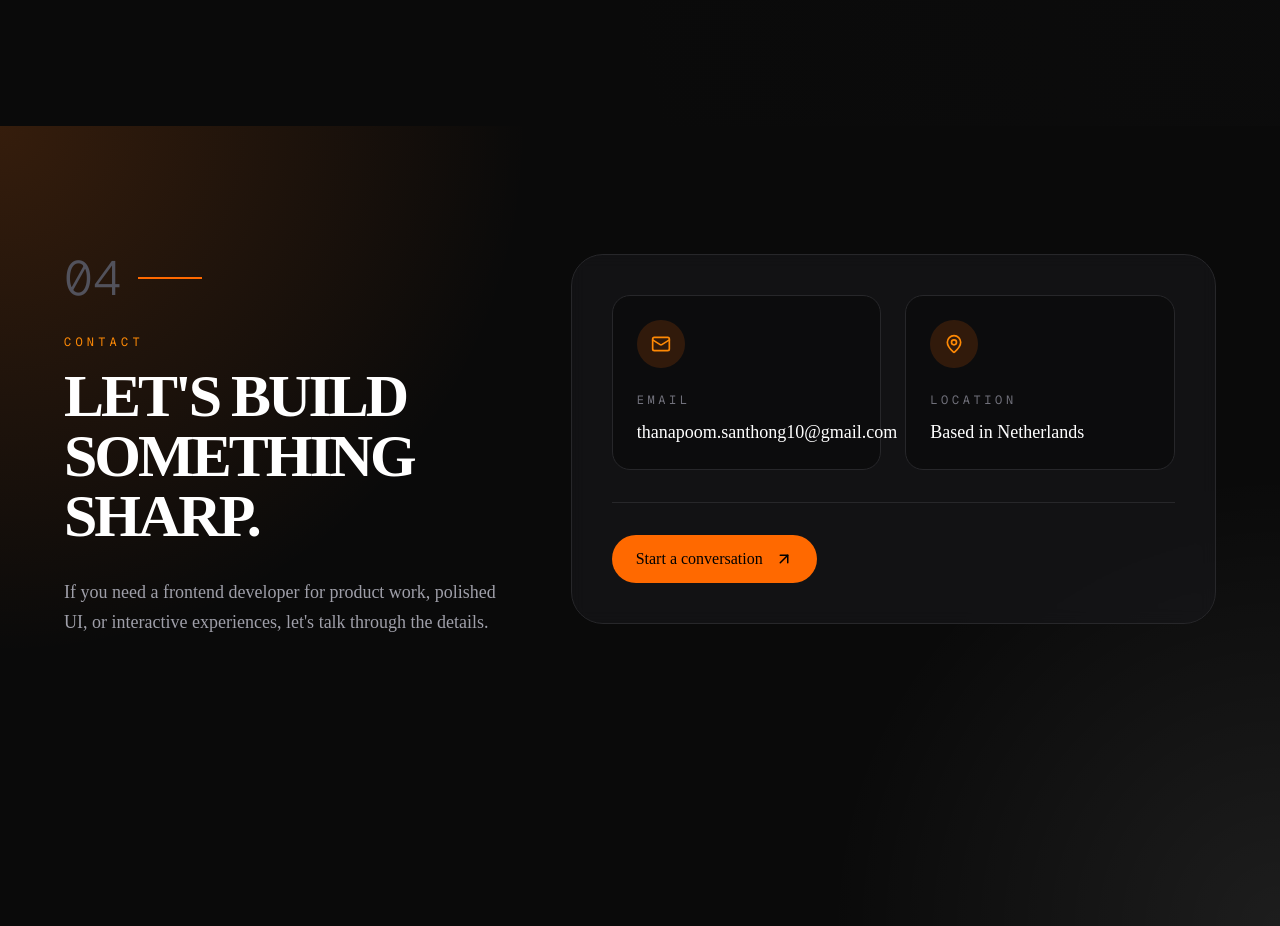
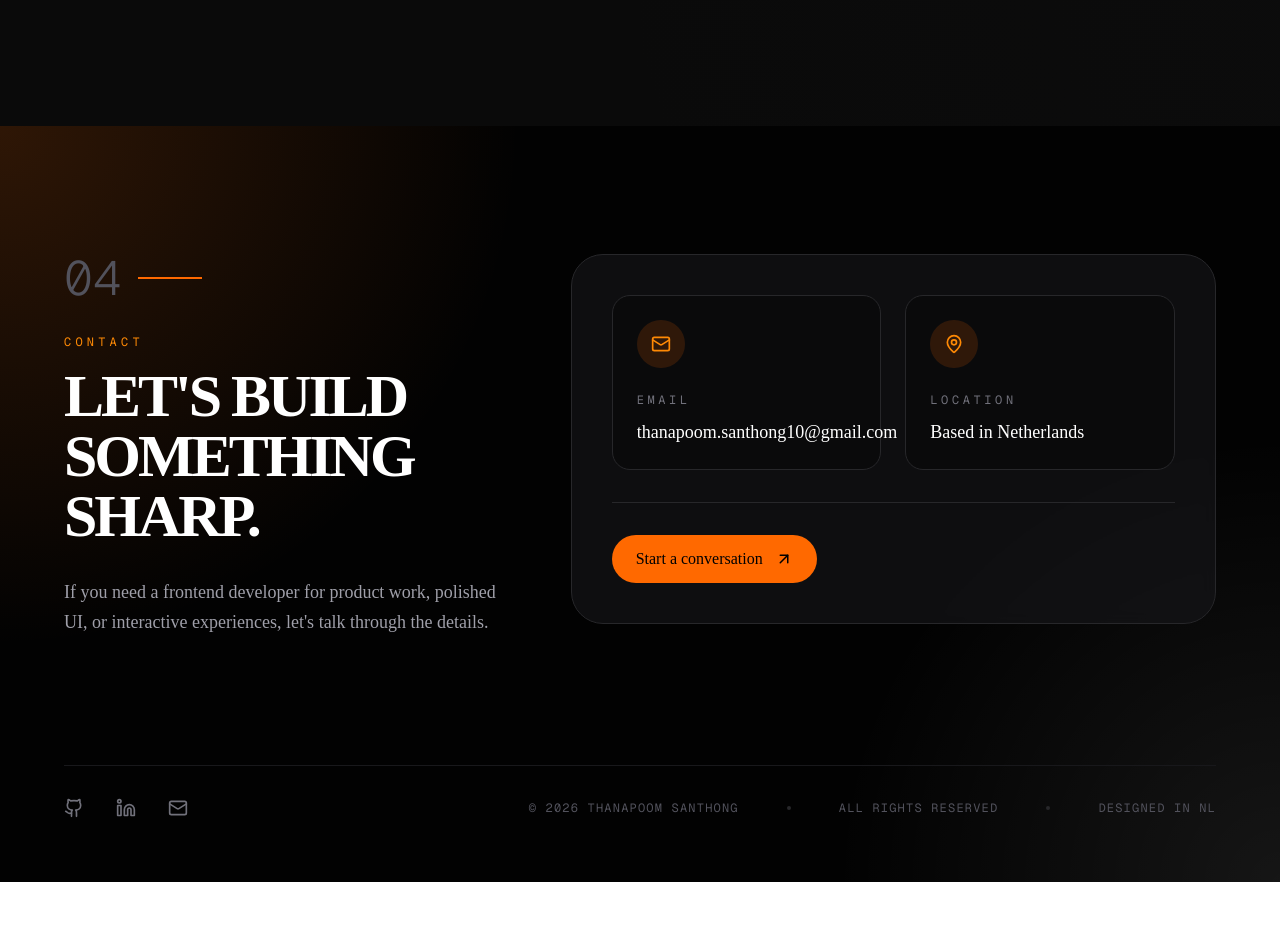
Before and after one commit to Poomsanthong/PoomSan-Porfolio, a Next.js app: page / in a window 1280 px wide. Shown: the part 4643-5569 px from the top of the page. After the commit the page ends 5525 px from the top, so only its background shows below. Built offline with nearby package versions, Linux system fonts and the light colour scheme.

Commit message:
feat : added  the footer with links

```diff
--- a/components/Contact.tsx
+++ b/components/Contact.tsx
@@ -1,13 +1,14 @@
 "use client";
 
 import { motion } from "framer-motion";
-import { ArrowUpRight, Mail, MapPin } from "lucide-react";
+import { ArrowUpRight, Mail, MapPin, Linkedin, Github } from "lucide-react";
 
 const contactLinks = [
   {
     label: "Email",
     value: "thanapoom.santhong10@gmail.com",
     href: "#contact",
+
     icon: Mail,
   },
   {
@@ -22,7 +23,7 @@ export default function Contact() {
   return (
     <section
       id="contact"
-      className="relative min-h-screen overflow-hidden bg-neutral-950 px-8 py-32 text-white md:px-16"
+      className="relative pt-32 pb-16 px-8 md:px-16 bg-[#020202] text-white min-h-[90vh] flex flex-col justify-between overflow-hidden"
     >
       <div className="absolute inset-0 bg-[radial-gradient(circle_at_top_left,rgba(249,115,22,0.18),transparent_35%),radial-gradient(circle_at_bottom_right,rgba(255,255,255,0.08),transparent_30%)]" />
 
@@ -96,6 +97,53 @@ export default function Contact() {
           </div>
         </motion.div>
       </div>
+
+      {/* Footer Details */}
+      <div className="max-w-7xl mx-auto w-full flex flex-col md:flex-row justify-between items-center gap-8 mt-32 border-t border-zinc-900 pt-8 relative z-10">
+        <div className="flex items-center gap-8">
+          {[
+            {
+              icon: <Github size={20} />,
+              label: "GitHub",
+              href: "https://github.com/Poomsanthong/",
+            },
+            {
+              icon: <Linkedin size={20} />,
+              label: "LinkedIn",
+              href: "www.linkedin.com/in/thanapoom-santhong",
+            },
+            {
+              icon: <Mail size={20} />,
+              label: "Email",
+              href: "https://mail.google.com/mail/?view=cm&to=thanapoom.santhong10@gmail.com&su=Frontend%20Project%20Inquiry&body=Hi%20Poom,%0D%0A%0D%0AI%20came%20across%20your%20portfolio%20and%20would%20love%20to%20discuss%20a%20frontend%20project.%20Please%20let%20me%20know%20when%20you%20are%20available.%0D%0A%0D%0AThanks!",
+            },
+          ].map((social, i) => (
+            <motion.a
+              key={i}
+              href={social.href}
+              initial={{ opacity: 0, y: 20 }}
+              whileInView={{ opacity: 1, y: 0 }}
+              whileHover={{ y: -5, color: "#f97316" }}
+              viewport={{ once: true }}
+              transition={{ duration: 0.3, delay: i * 0.1 }}
+              className="text-zinc-500 hover:text-white transition-colors flex flex-col items-center gap-2 group"
+            >
+              {social.icon}
+              <span className="text-[10px] uppercase font-mono tracking-widest opacity-0 group-hover:opacity-100 absolute -top-8 transition-opacity">
+                {social.label}
+              </span>
+            </motion.a>
+          ))}
+        </div>
+
+        <div className="flex flex-col md:flex-row items-center gap-4 md:gap-12 text-zinc-600 font-mono text-xs uppercase tracking-widest">
+          <p>© {new Date().getFullYear()} Thanapoom Santhong</p>
+          <div className="hidden md:block w-1 h-1 bg-zinc-800 rounded-full" />
+          <p>ALL RIGHTS RESERVED</p>
+          <div className="hidden md:block w-1 h-1 bg-zinc-800 rounded-full" />
+          <p>DESIGNED IN NL</p>
+        </div>
+      </div>
     </section>
   );
 }
```
